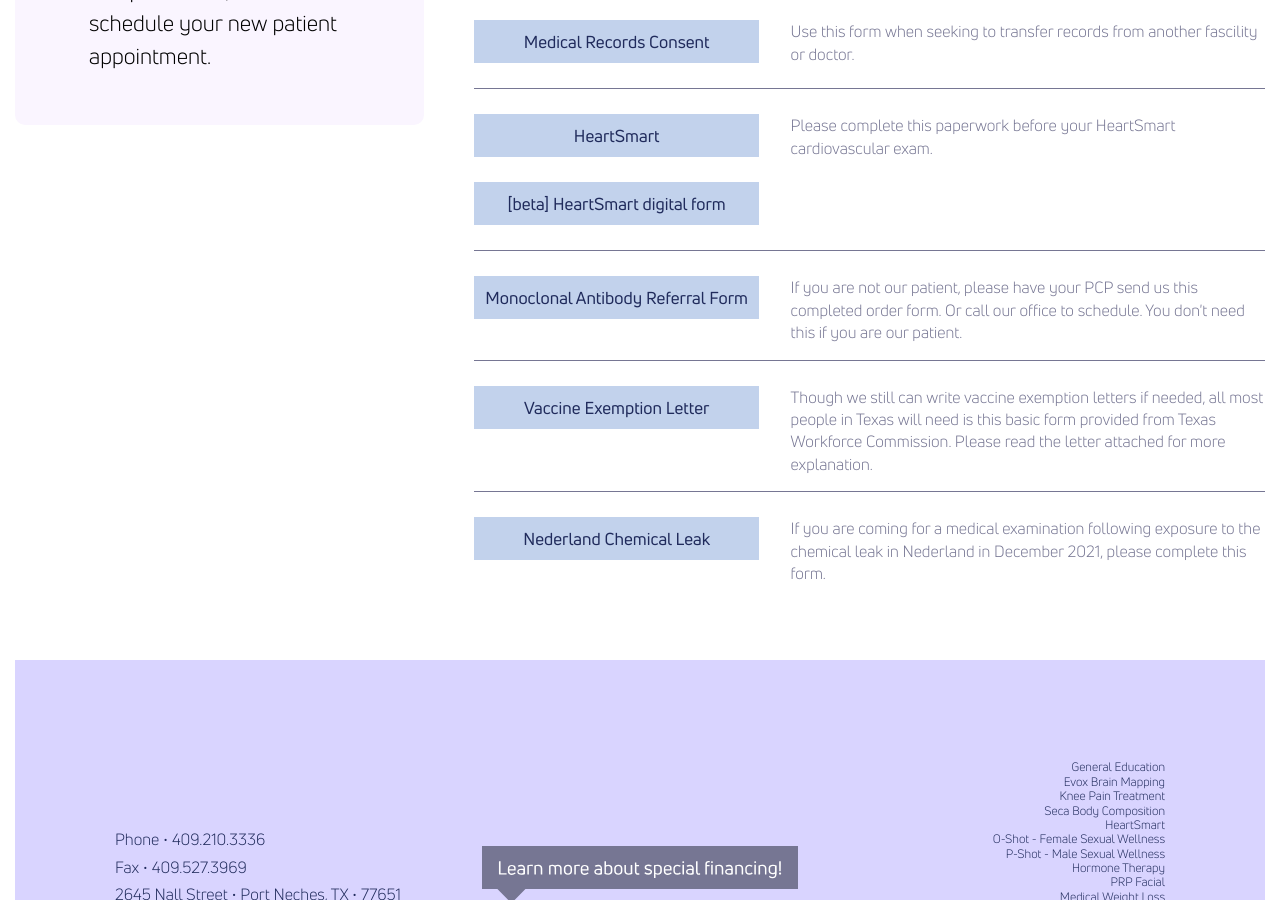
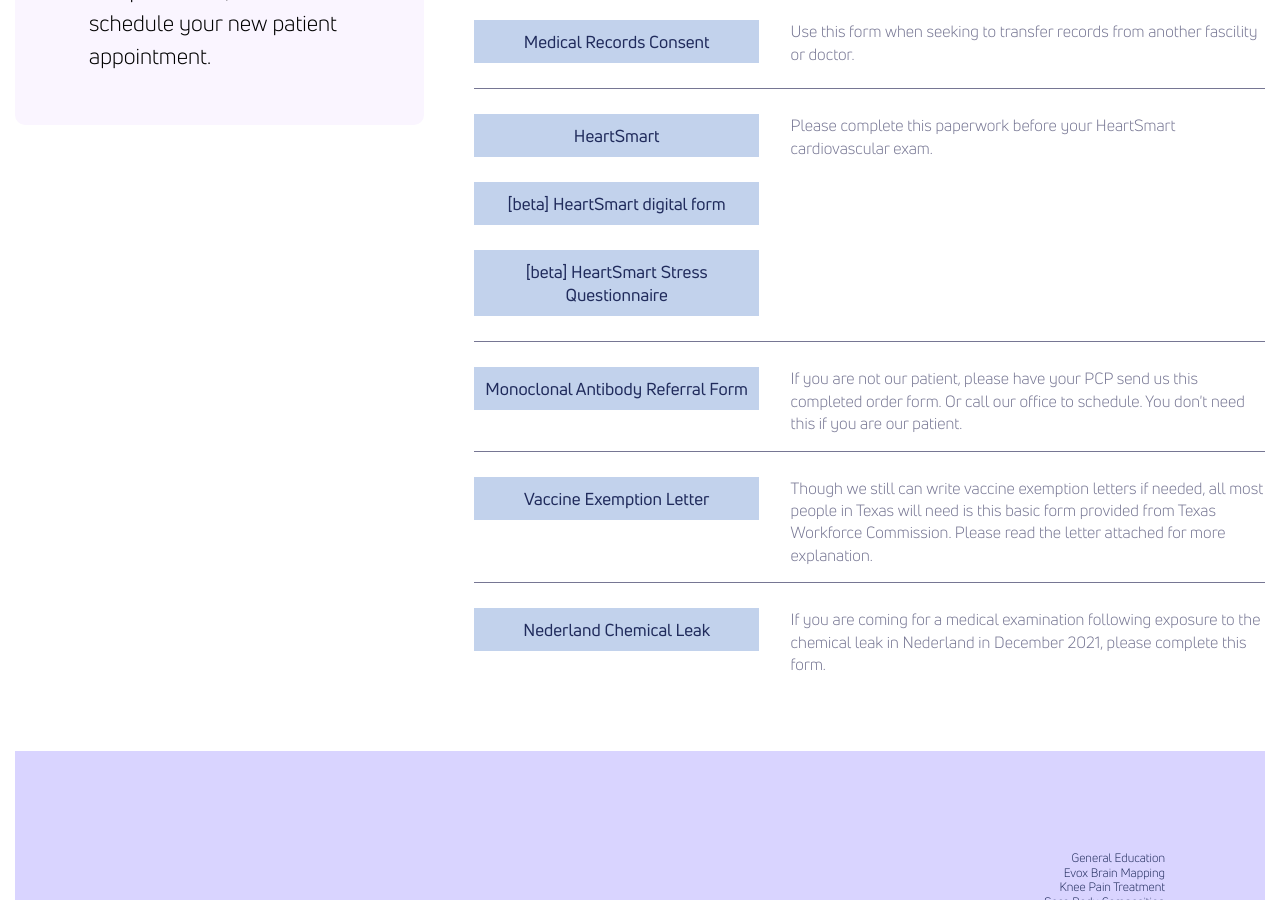
Before and after one commit to theneverwoods/gerstenberg.clinic, a Jekyll site: the page built from forms.html, in a window 1280 px wide and 900 px high, scrolled down 1958 px. Built offline with Jekyll 4.4.1, drawn with Linux system fonts in a browser that asks for light colours.

Commit message:
Update forms.html

```diff
--- a/forms.html
+++ b/forms.html
@@ -107,6 +107,7 @@ stylesheet: forms
         <div>
           <a href="{{ site.baseurl }}/pdf/HS_patient_packet.pdf" target="_blank" class="btn">HeartSmart</a>
          <a href="https://form.jotform.com/222274403298052" target="_blank" class="btn">[beta] HeartSmart digital form</a>
+         <a href="https://form.jotform.com/222576486943166" target="_blank" class="btn">[beta] HeartSmart Stress Questionnaire</a>
         </div>
       <div>
         <p>
```
